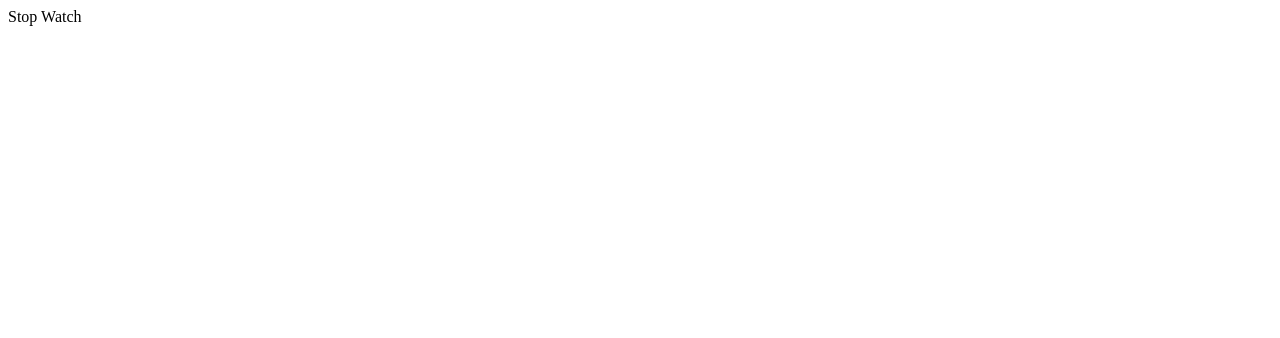
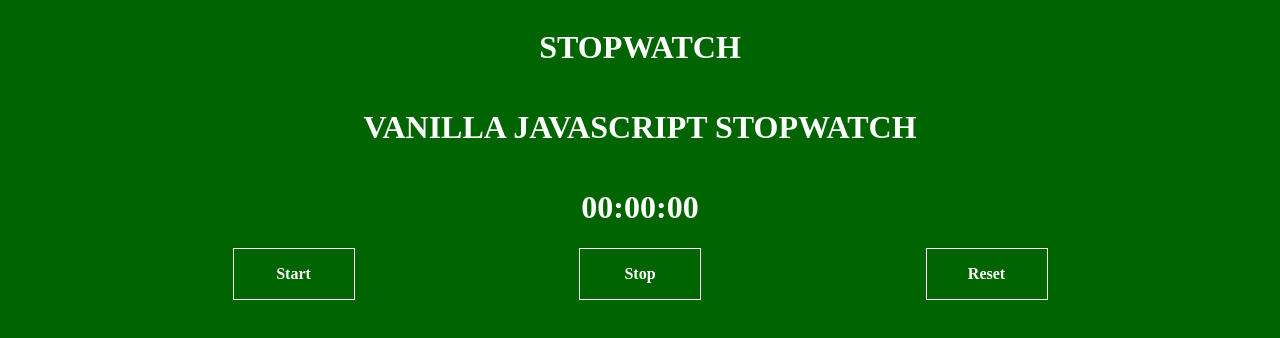
Before and after one commit to darren-kk/stop-watch, a website built with Parcel: page src/index.html in a window 1280 px wide. Built offline with nearby package versions, Linux system fonts and the light colour scheme.

Commit message:
html structure done

```diff
--- a/src/index.html
+++ b/src/index.html
@@ -8,7 +8,18 @@
 </head>
 
 <body>
-    <div class="default">Stop Watch</div>
+    <header class="title">
+        <h1>STOPWATCH</h1>
+        <h1>VANILLA JAVASCRIPT STOPWATCH</h1>
+    </header>
+    <div class="time_display">
+        <h1>00:00:00</h1>
+    </div>
+    <section class="stp_btns">
+        <div class="btns">Start</div>
+        <div class="btns">Stop</div>
+        <div class="btns">Reset</div>
+    </section>
 </body>
 
 <script src="./index.js"></script>
--- a/src/styles.css
+++ b/src/styles.css
@@ -0,0 +1,34 @@
+body {
+  background-color: darkgreen;
+  color: white;
+}
+
+.title {
+  display: flex;
+  justify-content: center;
+  align-items: center;
+  flex-direction: column;
+}
+
+.time_display {
+  display: flex;
+  justify-content: center;
+  align-items: center;
+}
+
+.stp_btns {
+  display: flex;
+  justify-content: space-evenly;
+  align-items: center;
+  flex-direction: row;
+}
+
+.btns {
+  display: flex;
+  justify-content: center;
+  align-items: center;
+  font-weight: 700;
+  border: 1px solid white;
+  width: 120px;
+  height: 50px;
+}
```
